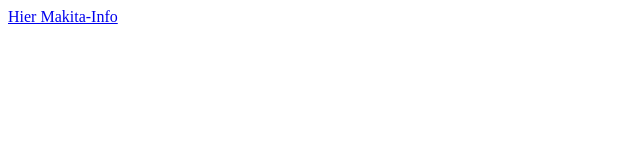
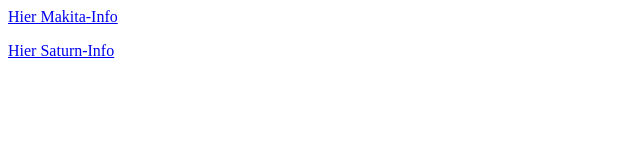
Before and after one commit to tskraft/pdf2qr, a plain HTML site: page index.html in a window 1280 px wide. Shown: the whole page, without its empty margins (0-640 px from the left). Drawn offline with Linux system fonts and the light colour scheme.

Commit message:
Update index.html

```diff
--- a/index.html
+++ b/index.html
@@ -1,3 +1,4 @@
 <html>
   <p><a href="Testflyer.pdf">Hier Makita-Info</a></p>
+  <p><a href="Saturn.pdf">Hier Saturn-Info</a></p>
 </html>
```
